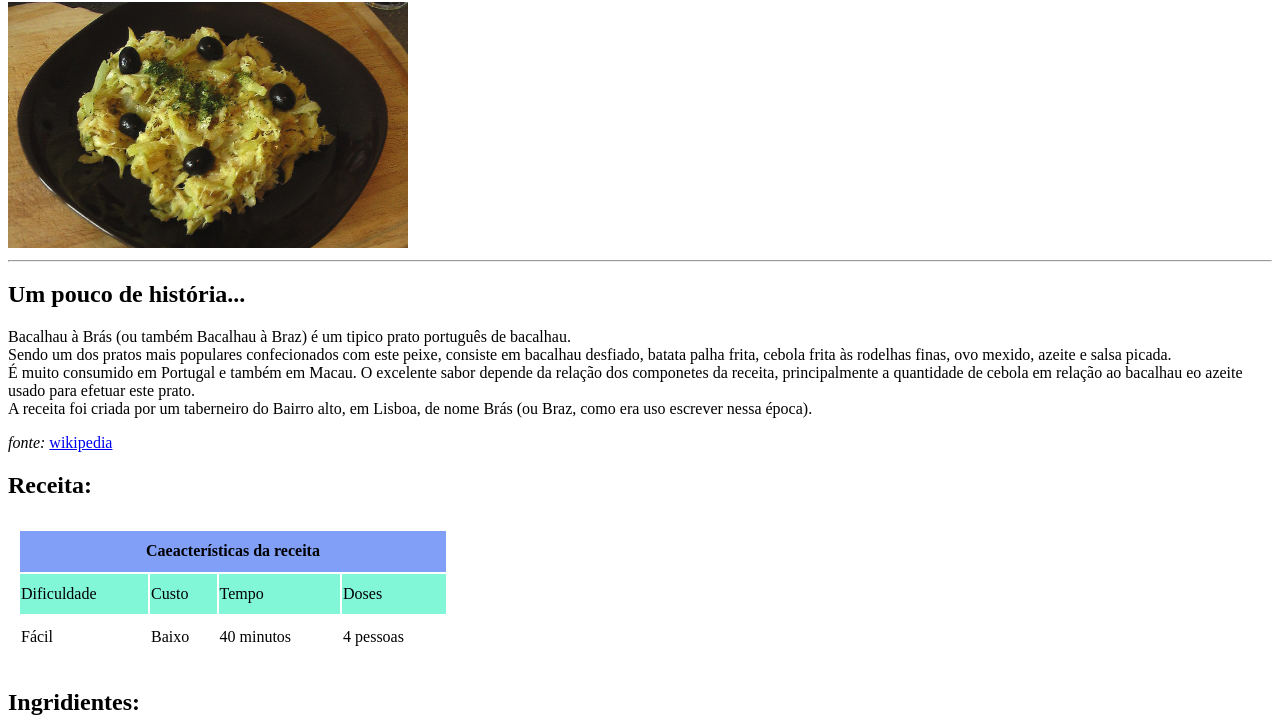
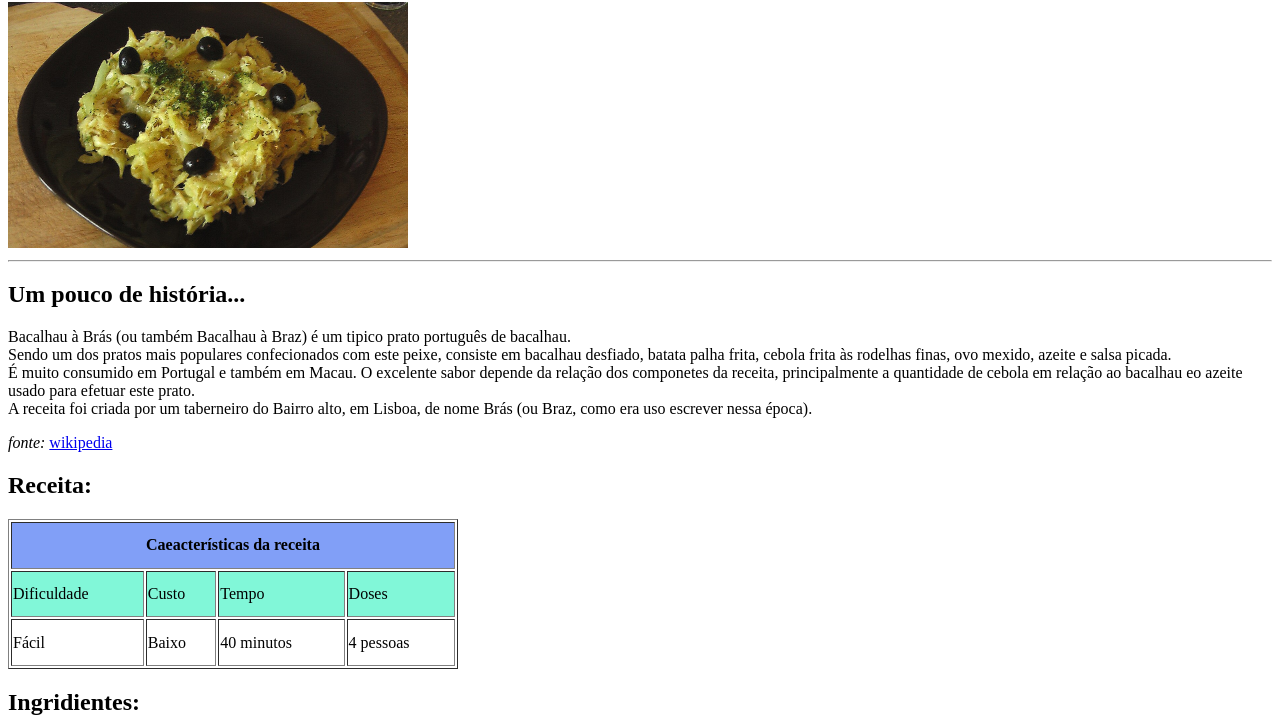
Before and after one commit to camaraseco/master_d_exercicios, a plain HTML site: page exercicios/ex01/index.html in a window 1280 px wide. Shown: the part 78-800 px from the top of the page. Drawn offline with Linux system fonts and the light colour scheme.

Commit message:
atualizei as meta tags

```diff
--- a/exercicios/ex01/index.html
+++ b/exercicios/ex01/index.html
@@ -1,10 +1,13 @@
 <!DOCTYPE html>
 <html lang="pt-pt">
+
 <head>
     <meta charset="UTF-8">
     <meta name="viewport" content="width=device-width, initial-scale=1.0">
+    <meta name="description" content="Receita de Bacalhau à Brás">
+    <meta name="author" content="Seco Camara">
     <link rel="shortcut icon" href="exercicios/ex01/favicon.ico" type="image/x-icon">
-    <title>Exercício</title>
+    <title>Receita de Bacalhau à Brás</title>
 </head>
 <body>
     <header>
@@ -12,7 +15,6 @@
         <img src="Bacalhau_a_Bras.jpg" alt="imagem.jpg" style="width: 400px;">
     </header>
     <hr>
-    <main>
         <h2>Um pouco de história...</h2>
         <p>
            Bacalhau à Brás (ou também Bacalhau à Braz) é um tipico prato português de bacalhau.
@@ -28,7 +30,7 @@
              <a href=" https://pt.wikipedia.org/wiki/Bacalhau_%C3%A0_Br%C3%A1s">wikipedia</a>
         </p>
         <h2>Receita:</h2>
-        <table style="width: 450px; height: 150px; border: 1px; padding: 10px;">
+        <table border="1" style="width: 450px; height: 150px;">
             <tr style="background-color: #819FF7;">
                 <th colspan="4">Caeacterísticas da receita</th>
             </tr>
@@ -89,6 +91,5 @@
                     <input type="submit" value="Enviar">
                 </div>
         </form>
-    </main>
 </body>
 </html>
```
